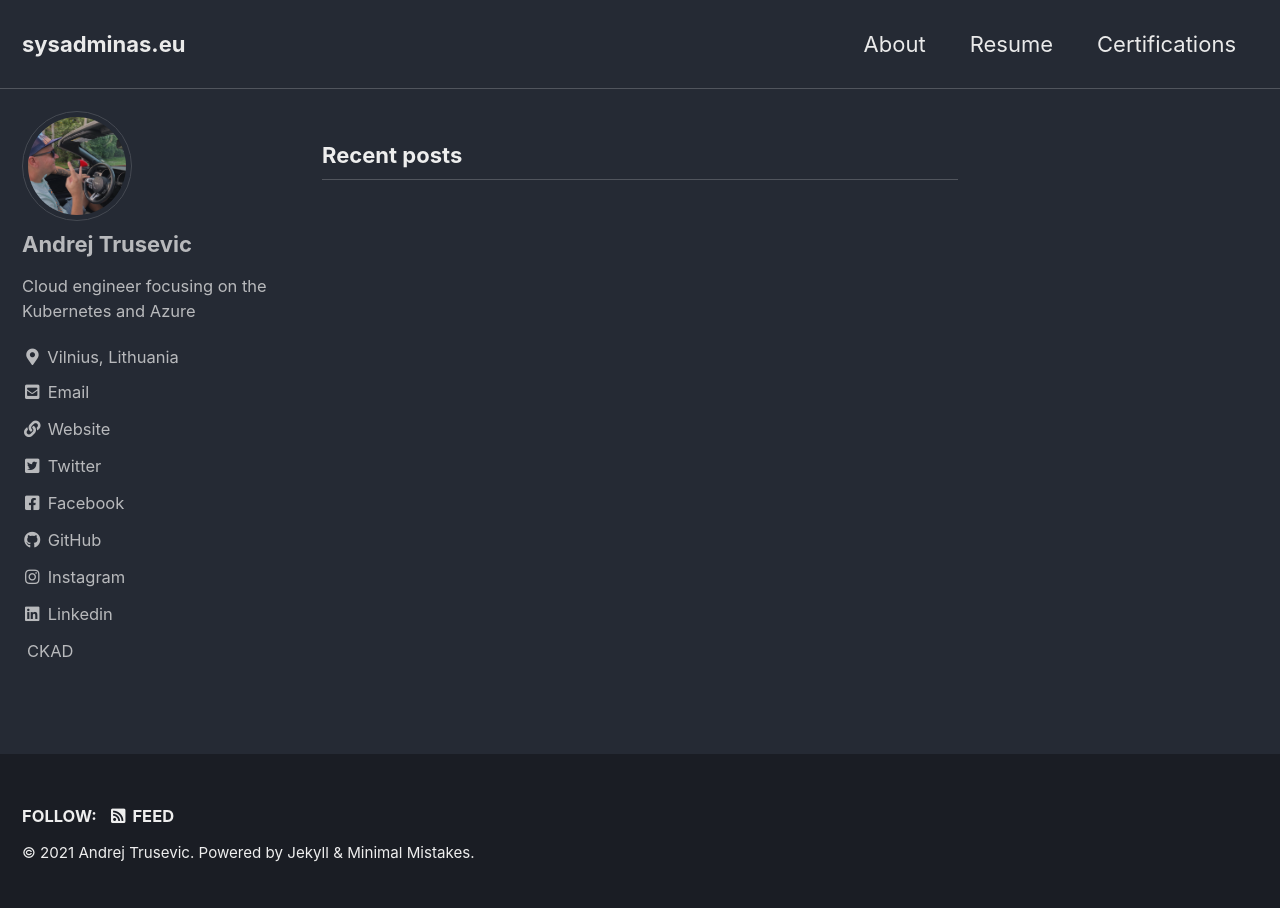
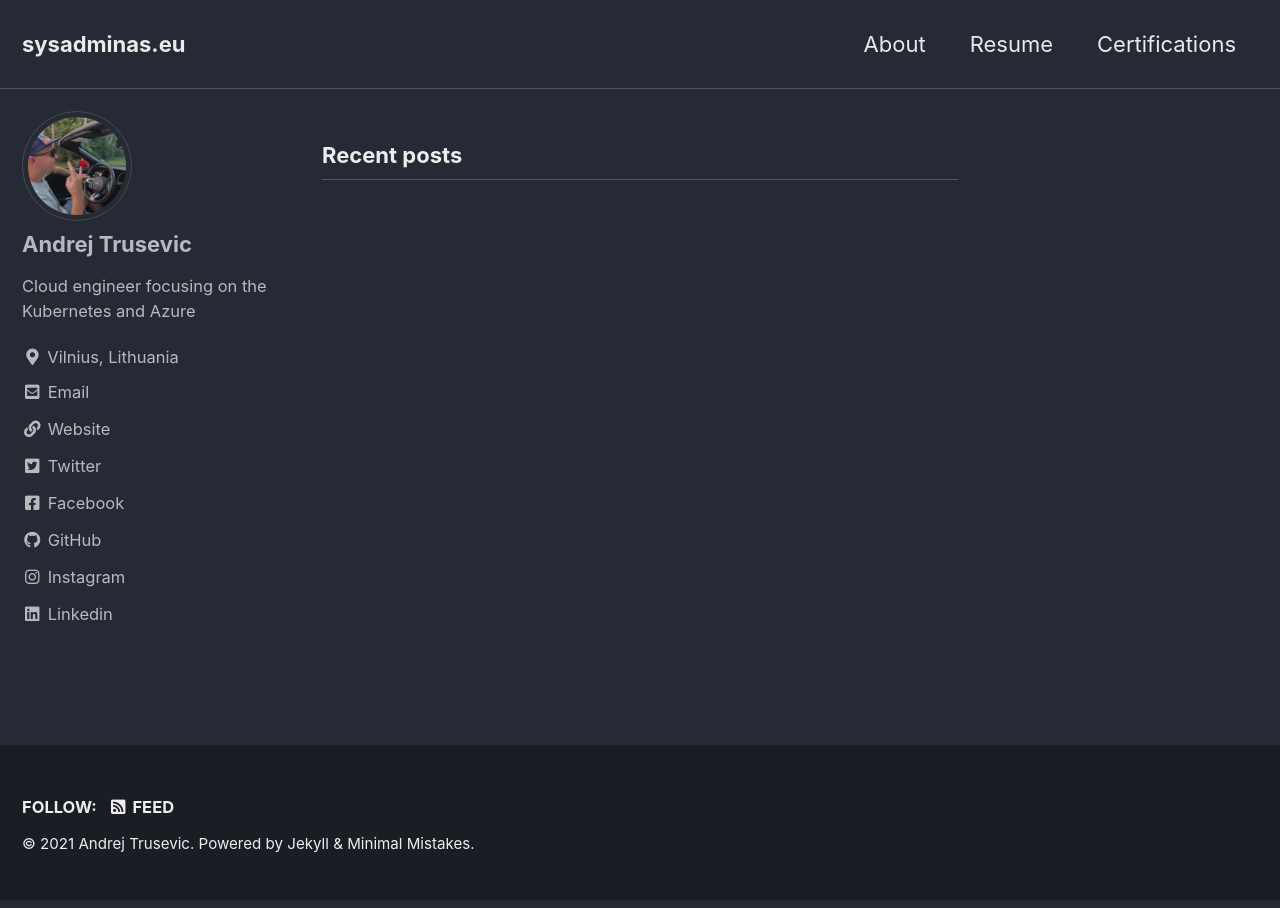
Before and after one commit to andriktr/andriktr.github.io, a Jekyll site: the page built from index.html, in a window 1280 px wide. Built offline with Jekyll 4.4.1, drawn with Linux system fonts in a browser that asks for light colours; cached includes are drawn as plain includes; the list of posts is cut into pages by our own code.

Commit message:
ckad from bio remove

```diff
--- a/_config.yml
+++ b/_config.yml
@@ -120,9 +120,6 @@ author:
     - label: "Linkedin"
       icon: "fab fa-fw fa-linkedin"
       url: "https://www.linkedin.com/in/andrej-trusevic-53879a7a/"
-    - label: "CKAD"
-      url: "https://www.youracclaim.com/badges/8961beb3-9991-4751-8534-fd9a9122a36c/public_url"
-      icon: /assets/images/ckad.png
 
 
 # Site Footer
```
